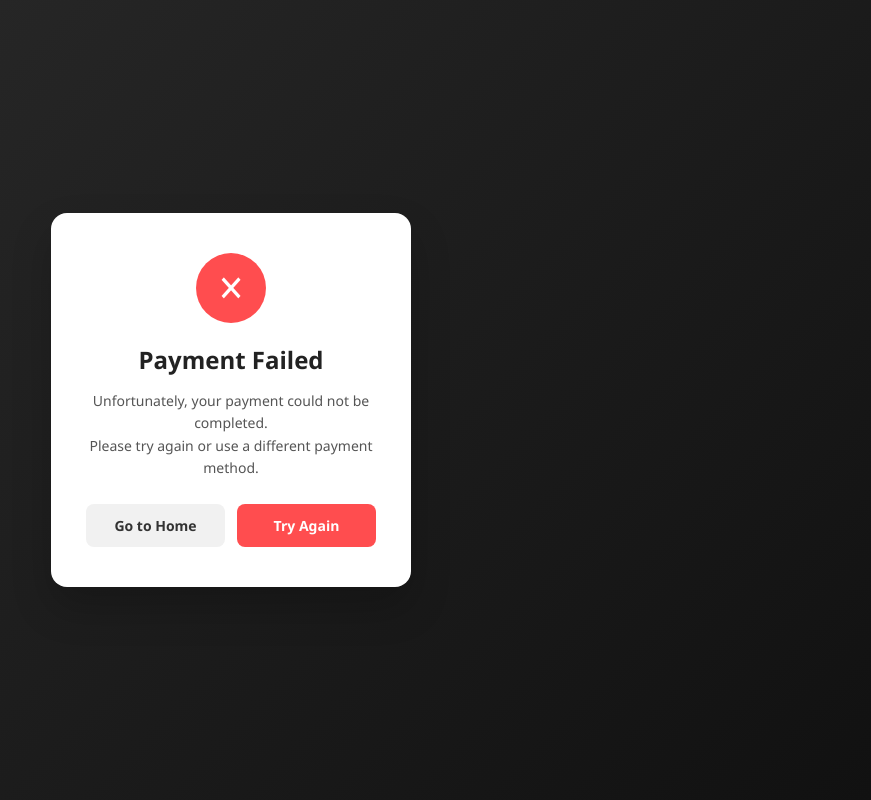
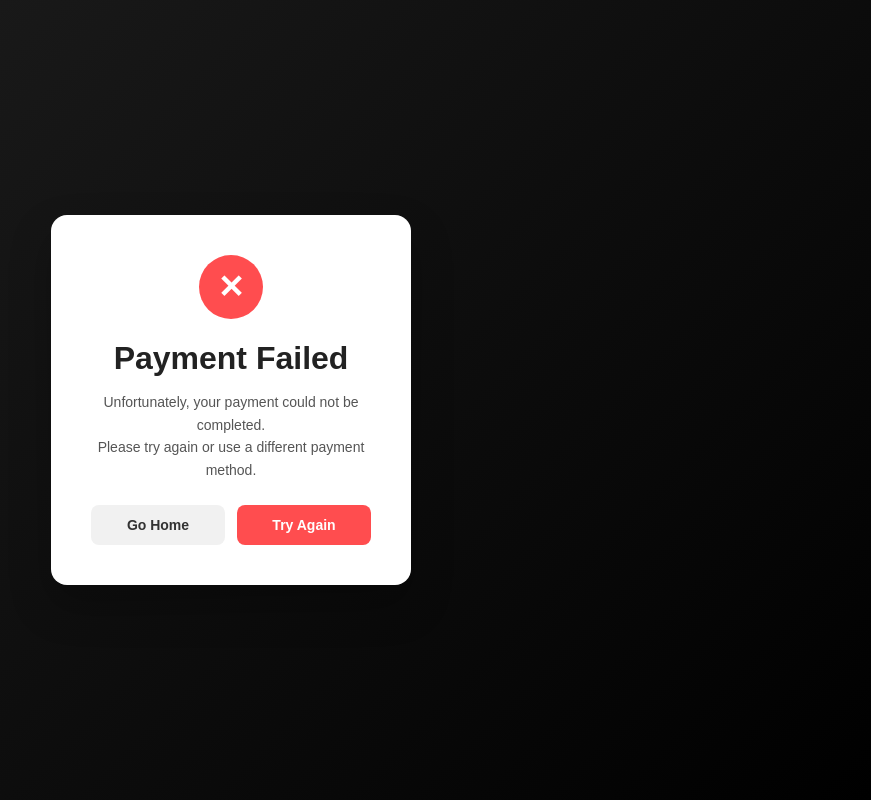
Before and after one commit to Sri2413/Razorpay-integration, a React (Create React App) app: page /payment-failed in a window 1280 px wide. Shown: the whole page, without its empty margins (409-1280 px from the left). Built offline with nearby package versions, Linux system fonts and the light colour scheme.

Commit message:
Update Failure.js

```diff
--- a/src/Pages/Failure.js
+++ b/src/Pages/Failure.js
@@ -1,27 +1,106 @@
-import "./Failure.css";
+import { useEffect, useState } from "react";
+import { useNavigate } from "react-router-dom";
 
 export default function Failure() {
+  const navigate = useNavigate();
+  const [animate, setAnimate] = useState(false);
+
+  useEffect(() => {
+    setAnimate(true);
+  }, []);
+
   return (
-    <div className="failure-wrapper">
-      <div className="failure-card">
-        <div className="failure-icon">
+    <div
+      style={{
+        height: "100vh",
+        background: "linear-gradient(135deg, #1f1f1f, #000)",
+        display: "flex",
+        justifyContent: "center",
+        alignItems: "center",
+        fontFamily: "Arial, sans-serif",
+      }}
+    >
+      <div
+        style={{
+          background: "#ffffff",
+          padding: "40px",
+          borderRadius: "16px",
+          width: "360px",
+          textAlign: "center",
+          boxShadow: "0 20px 40px rgba(0,0,0,0.25)",
+          transform: animate ? "scale(1)" : "scale(0.85)",
+          opacity: animate ? 1 : 0,
+          transition: "all 0.5s ease",
+        }}
+      >
+        {/* Icon */}
+        <div
+          style={{
+            width: "64px",
+            height: "64px",
+            margin: "0 auto 16px",
+            borderRadius: "50%",
+            background: "#ff4d4f",
+            color: "#fff",
+            fontSize: "32px",
+            fontWeight: "bold",
+            display: "flex",
+            alignItems: "center",
+            justifyContent: "center",
+          }}
+        >
           ✕
         </div>
 
-        <h1>Payment Failed</h1>
-        <p>
+        <h1 style={{ marginBottom: "10px", color: "#222" }}>
+          Payment Failed
+        </h1>
+
+        <p
+          style={{
+            fontSize: "14px",
+            color: "#555",
+            lineHeight: "1.6",
+            marginBottom: "24px",
+          }}
+        >
           Unfortunately, your payment could not be completed.
           <br />
           Please try again or use a different payment method.
         </p>
 
-        <div className="failure-actions">
-          <a href="/" className="btn secondary">
-            Go to Home
-          </a>
-          <a href="/cart" className="btn primary">
+        <div style={{ display: "flex", gap: "12px" }}>
+          <button
+            onClick={() => navigate("/")}
+            style={{
+              flex: 1,
+              padding: "12px",
+              borderRadius: "8px",
+              border: "none",
+              background: "#f1f1f1",
+              color: "#333",
+              fontWeight: "600",
+              cursor: "pointer",
+            }}
+          >
+            Go Home
+          </button>
+
+          <button
+            onClick={() => navigate("/cart")}
+            style={{
+              flex: 1,
+              padding: "12px",
+              borderRadius: "8px",
+              border: "none",
+              background: "#ff4d4f",
+              color: "#fff",
+              fontWeight: "600",
+              cursor: "pointer",
+            }}
+          >
             Try Again
-          </a>
+          </button>
         </div>
       </div>
     </div>
```
